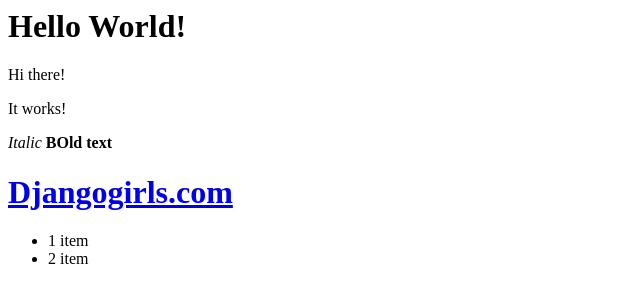
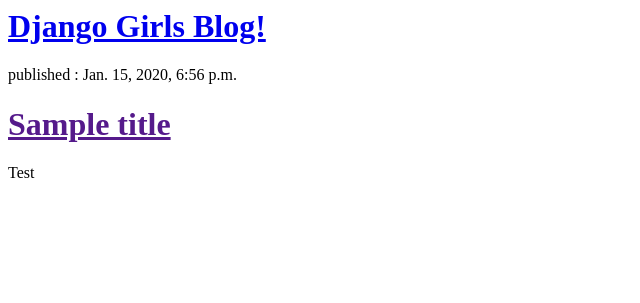
Before and after one commit to DauRR/my-first-blog, a Django app: page / in a window 1280 px wide. Shown: the top 303 px of the page, without its empty margins (0-640 px from the left). Run offline with Django 3.2, Linux system fonts and the light colour scheme; data comes from the database, SQL or seed files in the repository; both versions use the stored data as it was after the commit.

Commit message:
Modified templates to display posts from database

```diff
--- a/blog/templates/blog/post_list.html
+++ b/blog/templates/blog/post_list.html
@@ -1,26 +1,18 @@
 <html>
     <head>
         <title>Daur's blog</title>
-        <h1>Hello World!</h1>
     </head>
     <body>
-        <div></dib><p>Hi there!</p>
-            <p>It works!</p>
+        <div>
+            <h1><a href="/">Django Girls Blog!</a></h1>
         </div>
 
-        <div>
-            <em>Italic</em>
-            <strong>BOld text</strong>
-        </div>
-
-        <div>
-            <h1><a href="https://djangogirls.org">Djangogirls.com</a></h1>
-            <ul>
-                <li>1 item</li>
-                <li>2 item</li>
-            </ul>
-        </div>
-
-
+        {% for post in posts %}
+            <div>
+                <p>published : {{ post.published_date }}</p>
+                <h1><a href=""> {{ post.title }}</a></h1>
+                <p>{{ post.text|linebreaksbr  }}</p>
+            </div>
+        {% endfor %}
     </body>
 </html>
--- a/blog/views.py
+++ b/blog/views.py
@@ -1,6 +1,9 @@
 from django.shortcuts import render
+from .models import Post
+from django.utils import timezone
 
 # Create your views here.
 
 def post_list(request):
-    return render(request, 'blog/post_list.html', {})
+    posts = Post.objects.filter(published_date__lte=timezone.now()).order_by('published_date')
+    return render(request, 'blog/post_list.html', {'posts': posts})
```
Also changed, not shown: db.sqlite3.
